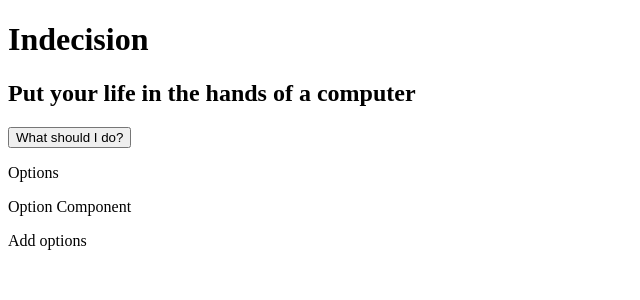
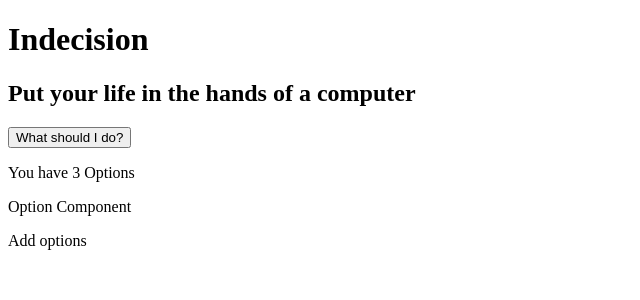
Before and after one commit to AlexLewis10/indeicision, a React (Create React App) app: page / in a window 1280 px wide. Shown: the top 300 px of the page, without its empty margins (0-640 px from the left). Built offline with nearby package versions, Linux system fonts and the light colour scheme.

Commit message:
Add options prop

```diff
--- a/src/components/header.js
+++ b/src/components/header.js
@@ -2,11 +2,11 @@ import React, { Component } from 'react'
 
 export class Header extends Component {
   render() {
-    console.log(this.props)
+
     return (
       <div>
         <h1>{this.props.title}</h1>
-        <h2>Put your life in the hands of a computer</h2>
+        <h2>{this.props.subtitle}</h2>
       </div>
     )
   }
--- a/src/components/home.js
+++ b/src/components/home.js
@@ -7,11 +7,13 @@ import AddOption from './addOption'
 export class Home extends Component {
   render() {
     const title = 'Indecision'
+    const subtitle = 'Put your life in the hands of a computer'
+    const options = ['thing one', 'thing two', 'thing four']
     return (
       <div>
-        <Header title={title} />
+        <Header title={title} subtitle={subtitle} />
         <Action />
-        <Options />
+        <Options options={options}/>
         <AddOption />
       </div>
     )
--- a/src/components/options.js
+++ b/src/components/options.js
@@ -6,7 +6,7 @@ export class Options extends Component {
   render() {
     return (
       <div>
-        <p>Options</p>
+        <p>You have {this.props.options.length} Options</p>
         <Option />
       </div>
     )
```
